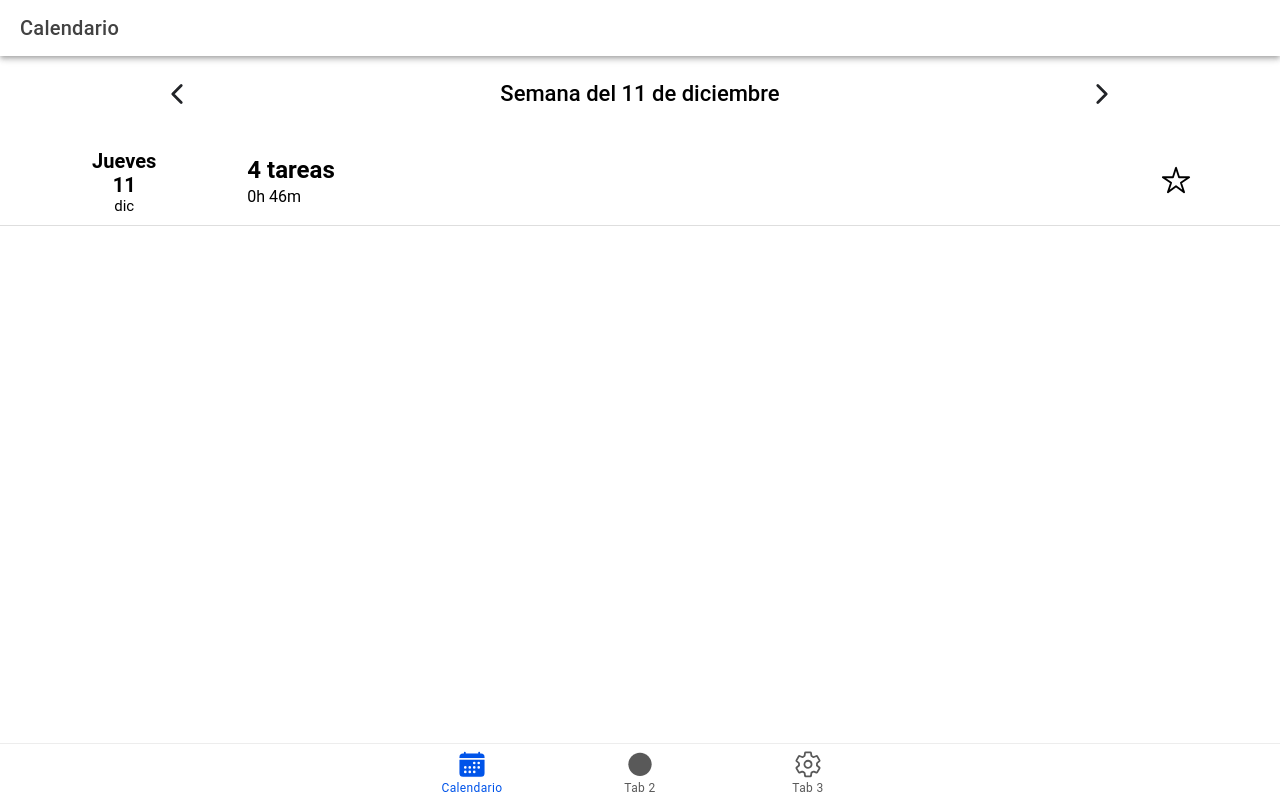
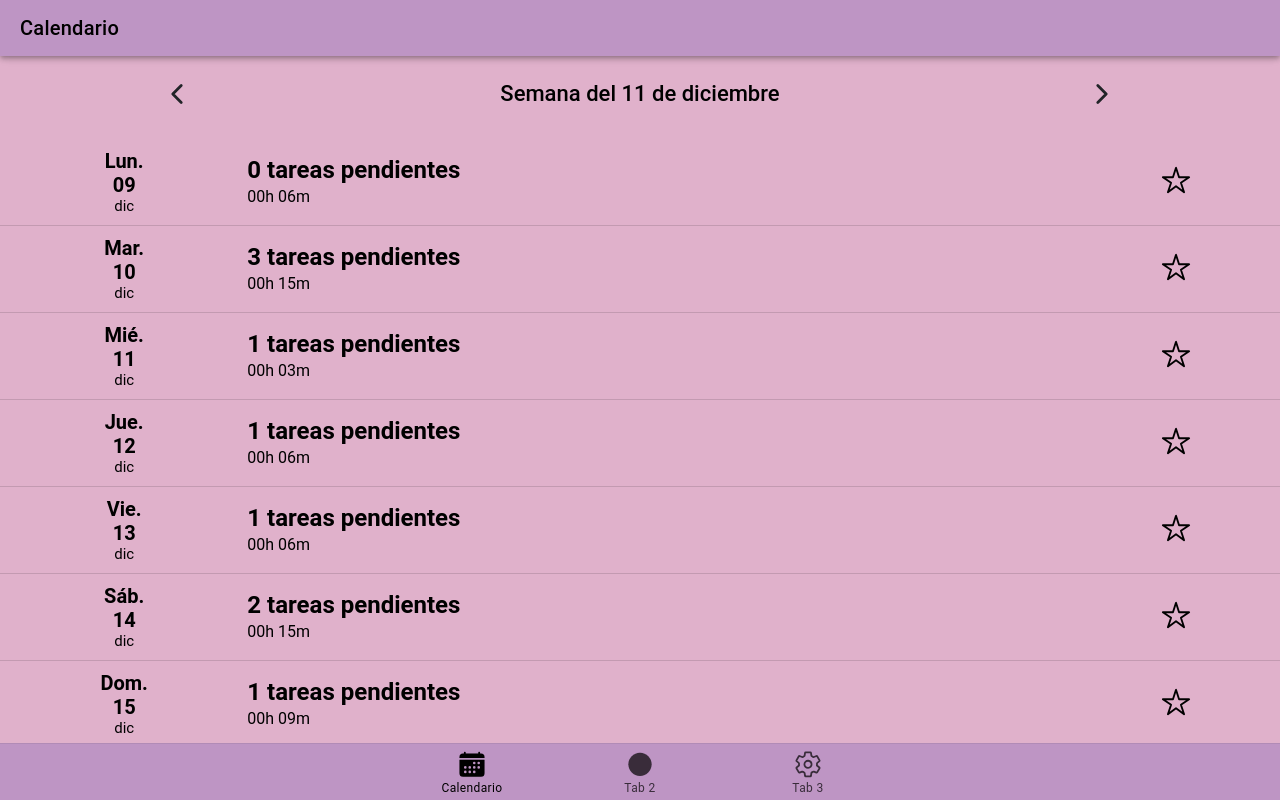
Before and after one commit to JuanPrato/planifica-pro, a React (Vite) app: page /calendar in a window 1280 px wide. Built offline with nearby package versions, Linux system fonts and the light colour scheme.

Commit message:
mock and map activities

```diff
--- a/package.json
+++ b/package.json
@@ -25,6 +25,7 @@
     "@ionic/react-router": "^8.0.0",
     "@types/react-router": "^5.1.20",
     "@types/react-router-dom": "^5.3.3",
+    "dayjs": "^1.11.13",
     "ionicons": "^7.0.0",
     "react": "^18.2.0",
     "react-dom": "^18.2.0",
--- a/src/App.tsx
+++ b/src/App.tsx
@@ -65,7 +65,7 @@ const App: React.FC = () => (
             <Redirect to="/calendar" />
           </Route>
         </IonRouterOutlet>
-        <IonTabBar slot="bottom">
+        <IonTabBar slot="bottom" color="secondary">
           <IonTabButton tab="calendar" href="/calendar">
             <IonIcon aria-hidden="true" icon={calendar} />
             <IonLabel>Calendario</IonLabel>
--- /dev/null
+++ b/src/api/days.api.ts
@@ -0,0 +1,29 @@
+import { Dayjs } from "dayjs";
+import { DayDetails } from "../types";
+
+const tareas = [
+  "Responder correos pendientes",
+  "Reunión con el equipo a las 10 AM",
+  "Preparar la presentación del proyecto",
+  "Revisar informes de ventas",
+  "Actualizar el calendario de trabajo",
+  "Llamar al cliente para seguimiento",
+  "Organizar archivos en la computadora",
+  "Comprar suministros de oficina",
+  "Planificar la agenda de la próxima semana",
+  "Realizar respaldo de datos importantes",
+];
+
+export function getDaysList(dates: Dayjs[]): DayDetails[] {
+  return dates.map((day) => ({
+    date: day,
+    activities: Array.from({ length: Math.ceil(Math.random() * 5) }).map(
+      (_, j) => ({
+        title: tareas[Math.ceil(Math.random() * tareas.length)],
+        primary: j === 0,
+        time: 3,
+        completed: Math.random() > 0.5,
+      })
+    ),
+  }));
+}
--- /dev/null
+++ b/src/components/DayItem.tsx
@@ -0,0 +1,53 @@
+import dayjs, { Dayjs } from 'dayjs';
+import updateLocale from 'dayjs/plugin/updateLocale';
+import es from 'dayjs/locale/es';
+import { IonItem, IonGrid, IonRow, IonCol, IonLabel, IonIcon } from '@ionic/react';
+import { starOutline } from 'ionicons/icons';
+import { DayDetails } from '../types';
+
+dayjs.extend(updateLocale);
+
+dayjs.locale(es);
+dayjs.updateLocale('es', {
+  weekdays: es.weekdays?.map(d => `${d[0]?.toUpperCase()}${d.slice(1)}`),
+  weekdaysShort: es.weekdaysShort?.map(d => `${d[0]?.toUpperCase()}${d.slice(1)}`)
+})
+
+export default function DayItem({ day: { date, activities } }: { day: DayDetails }) {
+
+  function getPendingQ() {
+    return activities.reduce((a, i) => a + (i.completed ? 0 : 1), 0);
+  }
+
+  function getPendingTime() {
+    const totalMinutes = activities.reduce((a, i) => a + i.time, 0);
+
+    return dayjs()
+      .startOf("day")
+      .add(totalMinutes, "minutes")
+      .format("HH[h] mm[m]");
+  }
+
+  return (
+    <IonItem button>
+      <IonGrid>
+        <IonRow className="ion-align-items-center">
+          <IonCol className='date' size='2'>
+            <strong>{date.format("ddd")}</strong>
+            <strong>{date.format("DD")}</strong>
+            <small>{date.format("MMM")}</small>
+          </IonCol>
+          <IonCol className='duties'>
+            <IonLabel>
+              <h1><strong>{getPendingQ()} tareas pendientes</strong></h1>
+              <h2>{getPendingTime()}</h2>
+            </IonLabel>
+          </IonCol>
+          <IonCol size='1'>
+            <IonIcon aria-hidden="true" icon={starOutline} />
+          </IonCol>
+        </IonRow>
+      </IonGrid>
+    </IonItem>
+  )
+}
--- a/src/components/ExploreContainer.css
+++ /dev/null
@@ -1,24 +0,0 @@
-.container {
-  text-align: center;
-  position: absolute;
-  left: 0;
-  right: 0;
-  top: 50%;
-  transform: translateY(-50%);
-}
-
-.container strong {
-  font-size: 20px;
-  line-height: 26px;
-}
-
-.container p {
-  font-size: 16px;
-  line-height: 22px;
-  color: #8c8c8c;
-  margin: 0;
-}
-
-.container a {
-  text-decoration: none;
-}
--- a/src/components/ExploreContainer.tsx
+++ /dev/null
@@ -1,16 +0,0 @@
-import './ExploreContainer.css';
-
-interface ContainerProps {
-  name: string;
-}
-
-const ExploreContainer: React.FC<ContainerProps> = ({ name }) => {
-  return (
-    <div className="container">
-      <strong>{name}</strong>
-      <p>Explore <a target="_blank" rel="noopener noreferrer" href="https://ionicframework.com/docs/components">UI Components</a></p>
-    </div>
-  );
-};
-
-export default ExploreContainer;
--- a/src/pages/Calendar.tsx
+++ b/src/pages/Calendar.tsx
@@ -1,13 +1,41 @@
-import { IonButton, IonCol, IonContent, IonGrid, IonHeader, IonIcon, IonItem, IonLabel, IonList, IonPage, IonRow, IonText, IonTitle, IonToolbar } from '@ionic/react';
+import { IonButton, IonContent, IonHeader, IonIcon, IonList, IonPage, IonRow, IonText, IonTitle, IonToolbar } from '@ionic/react';
 
 import './Calendar.css';
-import { chevronBackOutline, chevronForwardOutline, starOutline } from 'ionicons/icons';
+import { chevronBackOutline, chevronForwardOutline } from 'ionicons/icons';
+import DayItem from '../components/DayItem';
+import dayjs from 'dayjs';
+import { useEffect, useState } from 'react';
+import { getStartOfWeek } from '../util/date.util';
+import { getDaysList } from '../api/days.api';
+
+function getWeekdays(initialDate?: dayjs.Dayjs) {
+  const now = dayjs(initialDate);
+  const daysOfWeek = [now];
+
+  for (let i = 0; i < 6; i++) {
+    daysOfWeek.push(daysOfWeek[i].add(1, "day"));
+  }
+
+  return daysOfWeek;
+}
 
 const CalendarPage: React.FC = () => {
+
+  const [week, setWeek] = useState(getStartOfWeek(dayjs()));
+  const [days, setDays] = useState(getDaysList(getWeekdays(week)));
+
+  useEffect(() => {
+    setDays(getDaysList(getWeekdays(week)));
+  }, [week]);
+
+  function updateWeek(plus: number) {
+    setWeek(getStartOfWeek(week.add(plus, "week")))
+  }
+
   return (
     <IonPage>
-      <IonHeader>
-        <IonToolbar>
+      <IonHeader >
+        <IonToolbar color="secondary">
           <IonTitle>Calendario</IonTitle>
         </IonToolbar>
       </IonHeader>
@@ -18,35 +46,20 @@ const CalendarPage: React.FC = () => {
           </IonToolbar>
         </IonHeader>
         <IonRow className='calendar-header ion-justify-content-around ion-align-items-center'>
-          <IonButton fill='clear' color="dark">
+          <IonButton fill='clear' color="dark" onClick={() => updateWeek(-1)}>
             <IonIcon aria-hidden="true" icon={chevronBackOutline} />
           </IonButton>
           <IonText>Semana del 11 de diciembre</IonText>
-          <IonButton fill='clear' color="dark">
+          <IonButton fill='clear' color="dark" onClick={() => updateWeek(1)}>
             <IonIcon aria-hidden="true" icon={chevronForwardOutline} />
           </IonButton>
         </IonRow>
         <IonList lines='full'>
-          <IonItem button>
-            <IonGrid>
-              <IonRow className="ion-align-items-center">
-                <IonCol className='date' size='2'>
-                  <strong>Jueves</strong>
-                  <strong>11</strong>
-                  <small>dic</small>
-                </IonCol>
-                <IonCol className='duties'>
-                  <IonLabel>
-                    <h1><strong>4 tareas</strong></h1>
-                    <h2>0h 46m</h2>
-                  </IonLabel>
-                </IonCol>
-                <IonCol size='1'>
-                  <IonIcon aria-hidden="true" icon={starOutline} />
-                </IonCol>
-              </IonRow>
-            </IonGrid>
-          </IonItem>
+          {
+            days.map((day) => (
+              <DayItem day={day} />
+            ))
+          }
         </IonList>
       </IonContent>
     </IonPage>
--- a/src/pages/Tab2.tsx
+++ b/src/pages/Tab2.tsx
@@ -1,5 +1,4 @@
 import { IonContent, IonHeader, IonPage, IonTitle, IonToolbar } from '@ionic/react';
-import ExploreContainer from '../components/ExploreContainer';
 import './Tab2.css';
 
 const Tab2: React.FC = () => {
@@ -16,7 +15,6 @@ const Tab2: React.FC = () => {
             <IonTitle size="large">Tab 2</IonTitle>
           </IonToolbar>
         </IonHeader>
-        <ExploreContainer name="Tab 2 page" />
       </IonContent>
     </IonPage>
   );
--- a/src/pages/Tab3.tsx
+++ b/src/pages/Tab3.tsx
@@ -1,5 +1,4 @@
 import { IonContent, IonHeader, IonPage, IonTitle, IonToolbar } from '@ionic/react';
-import ExploreContainer from '../components/ExploreContainer';
 import './Tab3.css';
 
 const Tab3: React.FC = () => {
@@ -16,7 +15,6 @@ const Tab3: React.FC = () => {
             <IonTitle size="large">Tab 3</IonTitle>
           </IonToolbar>
         </IonHeader>
-        <ExploreContainer name="Tab 3 page" />
       </IonContent>
     </IonPage>
   );
--- a/src/theme/variables.css
+++ b/src/theme/variables.css
@@ -1,2 +1,27 @@
 /* For information on how to create your own theme, please see:
 http://ionicframework.com/docs/theming/ */
+
+:root {
+  --ion-color-primary: #e0b1cb;
+  --ion-color-primary-rgb: 224, 177, 203;
+  --ion-color-primary-contrast: #000000;
+  --ion-color-primary-contrast-rgb: 0, 0, 0;
+  --ion-color-primary-shade: #c59cb3;
+  --ion-color-primary-tint: #e3b9d0;
+
+  --ion-color-secondary: #be95c4;
+  --ion-color-secondary-rgb: 190, 149, 196;
+  --ion-color-secondary-contrast: #000000;
+  --ion-color-secondary-contrast-rgb: 0, 0, 0;
+  --ion-color-secondary-shade: #a783ac;
+  --ion-color-secondary-tint: #c5a0ca;
+
+  --ion-color-tertiary: #9f86c0;
+  --ion-color-tertiary-rgb: 159, 134, 192;
+  --ion-color-tertiary-contrast: #000000;
+  --ion-color-tertiary-contrast-rgb: 0, 0, 0;
+  --ion-color-tertiary-shade: #8c76a9;
+  --ion-color-tertiary-tint: #a992c6;
+
+  --ion-background-color: var(--ion-color-primary);
+}
--- /dev/null
+++ b/src/types.ts
@@ -0,0 +1,13 @@
+import { Dayjs } from "dayjs";
+
+export type Activity = {
+  title: string;
+  time: number;
+  primary: boolean;
+  completed: boolean;
+};
+
+export type DayDetails = {
+  activities: Activity[];
+  date: Dayjs;
+};
--- /dev/null
+++ b/src/util/date.util.ts
@@ -0,0 +1,5 @@
+import type { Dayjs } from "dayjs";
+
+export function getStartOfWeek(d: Dayjs) {
+  return d.startOf("week");
+}
```
Also changed, not shown: 1 other file (tests, documents, lock files or other folders).
